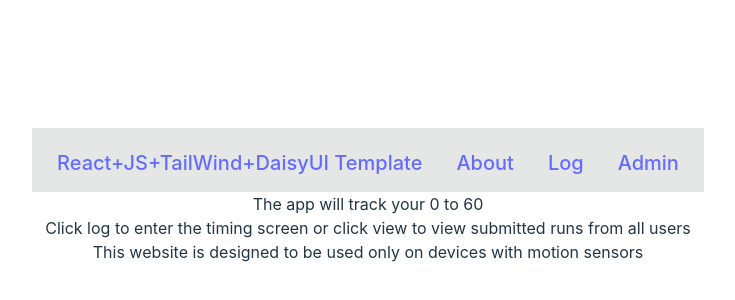
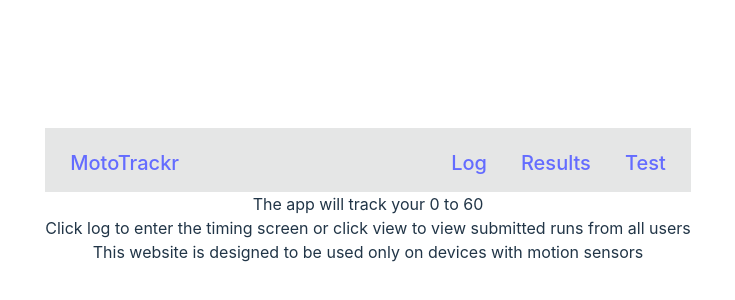
Before and after one commit to jking100/mototrackr, a React (Vite) app: page / in a window 1280 px wide. Shown: the part 204-504 px from the top of the page, without its empty margins (272-1007 px from the left). Built offline with nearby package versions, Linux system fonts and the light colour scheme.

Commit message:
filled in navbar for this project

```diff
--- a/src/components/ui/NavBar.jsx
+++ b/src/components/ui/NavBar.jsx
@@ -1,7 +1,7 @@
 import { Link } from "react-router-dom";
 
 export function NavBar() {
-    const siteTitle = "React+JS+TailWind+DaisyUI Template";
+    const siteTitle = "MotoTrackr";
 
     return (
         <>
@@ -10,9 +10,9 @@ export function NavBar() {
                 <button className="btn btn-ghost text-xl"><Link to="/">{siteTitle}</Link></button>
             </div>
             <div className="navbar-end">
-                <button className="btn btn-ghost text-xl"><Link to="/about">About</Link></button>
                 <button className="btn btn-ghost text-xl"><Link to="/log">Log</Link></button>
-                <button className="btn btn-ghost text-xl"><Link to="/admin">Admin</Link></button>
+                <button className="btn btn-ghost text-xl"><Link to="/results">Results</Link></button>
+                <button className="btn btn-ghost text-xl"><Link to="/test">Test</Link></button>
             </div>
 
         </div>
```
